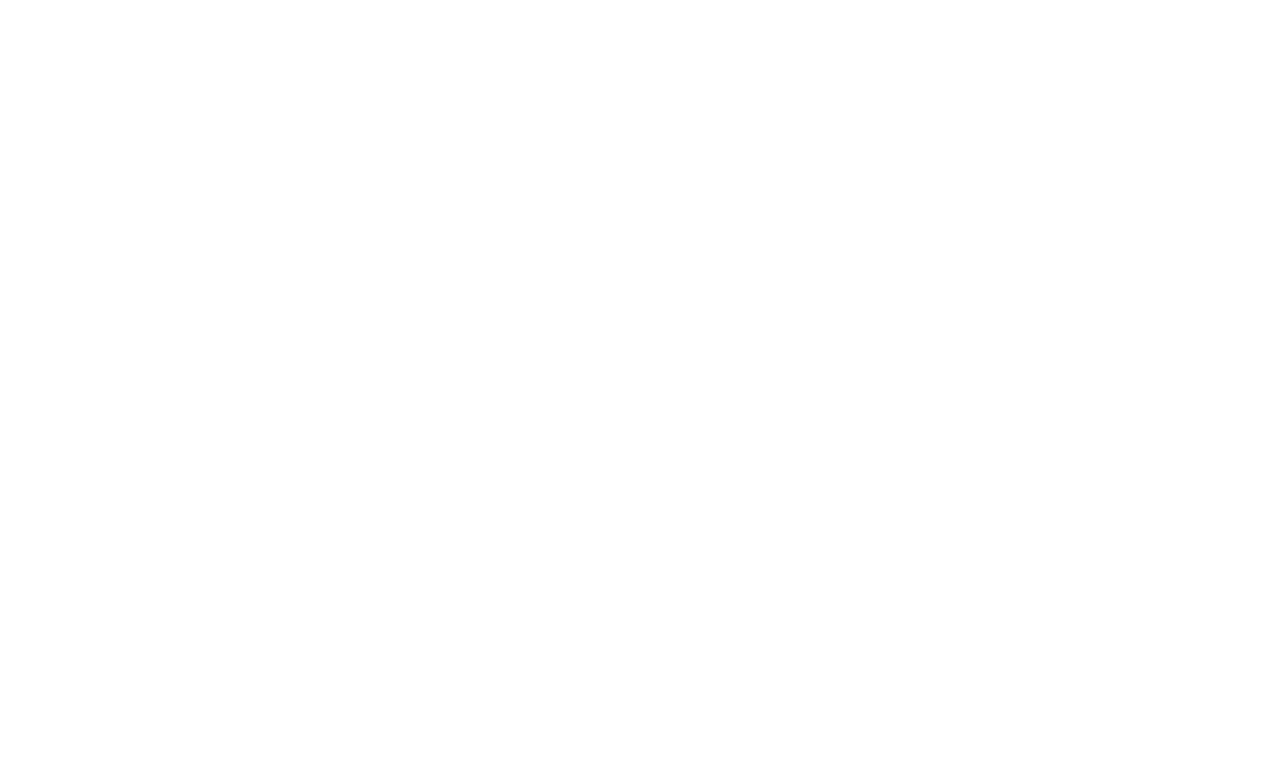
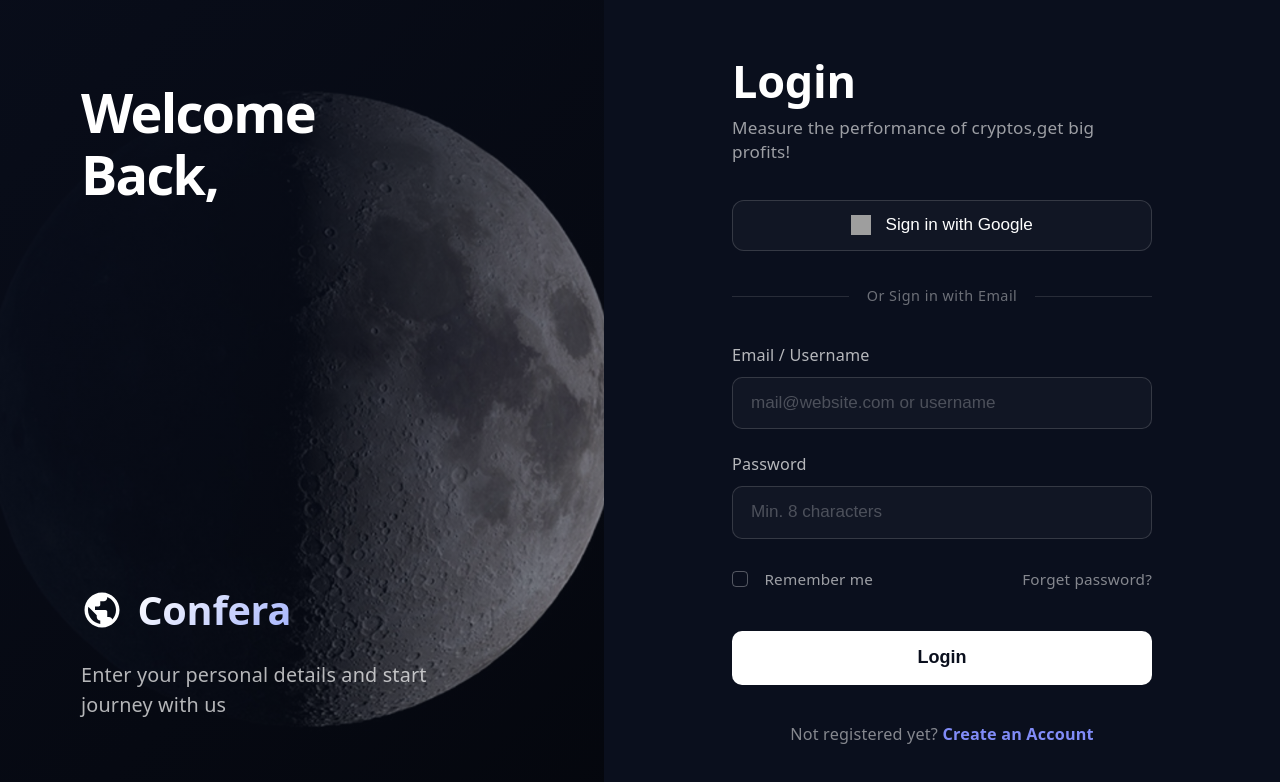
Before and after one commit to Sanasaifi786/Confera, a React app in the folder frontend/: page /auth in a window 1280 px wide. Shown: the top 782 px of the page. Built offline with nearby package versions, Linux system fonts and the light colour scheme; grey boxes are pictures that could not be loaded; the HTML template or start-up script is replaced by a standard one.

Commit message:
Implement Authentication component with form handling and Google sign-in

```diff
--- a/frontend/src/pages/Authentication.jsx
+++ b/frontend/src/pages/Authentication.jsx
@@ -1,11 +1,198 @@
-import React from 'react'
+import React, { useState, useEffect } from 'react';
+import { useSearchParams, useNavigate } from 'react-router-dom';
+import './Authentication.css';
 
 function Authentication() {
+  const [searchParams, setSearchParams] = useSearchParams();
+  const navigate = useNavigate();
+
+  const mode = searchParams.get('mode') || 'login';
+
+  // Form states
+  const [name, setName] = useState('');
+  const [username, setUsername] = useState('');
+  const [password, setPassword] = useState('');
+
+  // UI states
+  const [error, setError] = useState('');
+  const [message, setMessage] = useState('');
+  const [loading, setLoading] = useState(false);
+
+  // Clear messages and reset forms when mode changes
+  useEffect(() => {
+    setError('');
+    setMessage('');
+    setName('');
+    setUsername('');
+    setPassword('');
+  }, [mode]);
+
+  const handleSubmit = async (e) => {
+    e.preventDefault();
+    setError('');
+    setMessage('');
+    setLoading(false);
+
+    const url = mode === 'register'
+      ? 'http://localhost:8000/api/v1/user/register'
+      : 'http://localhost:8000/api/v1/user/login';
+
+    const payload = mode === 'register'
+      ? { name, username, password }
+      : { username, password };
+
+    setLoading(true);
+    try {
+      const response = await fetch(url, {
+        method: 'POST',
+        headers: {
+          'Content-Type': 'application/json'
+        },
+        body: JSON.stringify(payload)
+      });
+
+      const data = await response.json();
+
+      if (!response.ok) {
+        throw new Error(data.message || 'Something went wrong');
+      }
+
+      if (mode === 'register') {
+        setMessage('Registration successful! You can now log in.');
+        setTimeout(() => {
+          setSearchParams({ mode: 'login' });
+        }, 1500);
+      } else {
+        localStorage.setItem('token', data.token);
+        setMessage('Login successful! Redirecting...');
+        setTimeout(() => {
+          navigate('/');
+        }, 1500);
+      }
+    } catch (err) {
+      setError(err.message);
+    } finally {
+      setLoading(false);
+    }
+  };
+
+  const handleGoogleSignIn = () => {
+    setMessage('Google authentication is currently simulated.');
+    setTimeout(() => setMessage(''), 3000);
+  };
+
   return (
-    <div>
+    <div className="authContainer">
+      {/* Left Pane - Visual */}
+      <div className="authLeftPane">
+        <div className="authOverlay"></div>
+        <div className="authLeftContent">
+          <div className="authWelcomeText">
+            <h1>Welcome<br />Back,</h1>
+          </div>
+          <div className="authBrandContainer">
+            <div className="authLogoIcon">
+              <svg viewBox="0 0 24 24" fill="currentColor">
+                <path d="M12 2C6.48 2 2 6.48 2 12s4.48 10 10 10 10-4.48 10-10S17.52 2 12 2zm-1 17.93c-3.95-.49-7-3.85-7-7.93 0-.62.08-1.21.21-1.79L9 15v1c0 1.1.9 2 2 2v1.93zm6.9-2.54c-.26-.81-1-1.39-1.9-1.39h-1v-3c0-.55-.45-1-1-1H8v-2h2c.55 0 1-.45 1-1V7h2c1.1 0 2-.9 2-2v-.41c2.93 1.19 5 4.06 5 7.41 0 2.08-.8 3.97-2.1 5.39z"/>
+              </svg>
+            </div>
+            <h2>Confera</h2>
+          </div>
+          <p className="authLeftDesc">
+            Enter your personal details and start journey with us
+          </p>
+        </div>
+      </div>
 
+      {/* Right Pane - Forms */}
+      <div className="authRightPane">
+        <div className="authFormWrapper">
+          <h2 className="authFormTitle">
+            {mode === 'register' ? 'Register' : 'Login'}
+          </h2>
+          <p className="authFormSubtitle">
+            {mode === 'register'
+              ? 'Create an account to start video conferencing today!'
+              : 'Measure the performance of cryptos,get big profits!'}
+          </p>
+
+          <button className="googleBtn" onClick={handleGoogleSignIn}>
+            <img src="https://upload.wikimedia.org/wikipedia/commons/c/c1/Google_%22G%22_logo.svg" alt="Google Logo" />
+            <span>Sign in with Google</span>
+          </button>
+
+          <div className="divider">
+            <div className="line"></div>
+            <span>{mode === 'register' ? 'Or Sign up with Email' : 'Or Sign in with Email'}</span>
+            <div className="line"></div>
+          </div>
+
+          <form onSubmit={handleSubmit} className="authForm">
+            {error && <div className="authAlert errorAlert">{error}</div>}
+            {message && <div className="authAlert successAlert">{message}</div>}
+
+            {mode === 'register' && (
+              <div className="inputGroup">
+                <label>Name</label>
+                <input
+                  type="text"
+                  value={name}
+                  onChange={(e) => setName(e.target.value)}
+                  placeholder="Your Name"
+                  required
+                />
+              </div>
+            )}
+
+            <div className="inputGroup">
+              <label>Email / Username</label>
+              <input
+                type="text"
+                value={username}
+                onChange={(e) => setUsername(e.target.value)}
+                placeholder="mail@website.com or username"
+                required
+              />
+            </div>
+
+            <div className="inputGroup">
+              <label>Password</label>
+              <input
+                type="password"
+                value={password}
+                onChange={(e) => setPassword(e.target.value)}
+                placeholder="Min. 8 characters"
+                required
+              />
+            </div>
+
+            {mode === 'login' && (
+              <div className="formOptions">
+                <label className="checkboxContainer">
+                  <input type="checkbox" />
+                  <span className="checkmark"></span>
+                  Remember me
+                </label>
+                <a href="#forgot" className="forgotLink">Forget password?</a>
+              </div>
+            )}
+
+            <button type="submit" className="submitBtn" disabled={loading}>
+              {loading ? 'Processing...' : (mode === 'register' ? 'Register' : 'Login')}
+            </button>
+          </form>
+
+          <div className="authFooter">
+            {mode === 'register' ? (
+              <p>Already registered? <span onClick={() => setSearchParams({ mode: 'login' })}>Login</span></p>
+            ) : (
+              <p>Not registered yet? <span onClick={() => setSearchParams({ mode: 'register' })}>Create an Account</span></p>
+            )}
+          </div>
+        </div>
+      </div>
     </div>
-  )
+  );
 }
 
-export default Authentication
+export default Authentication;
```
